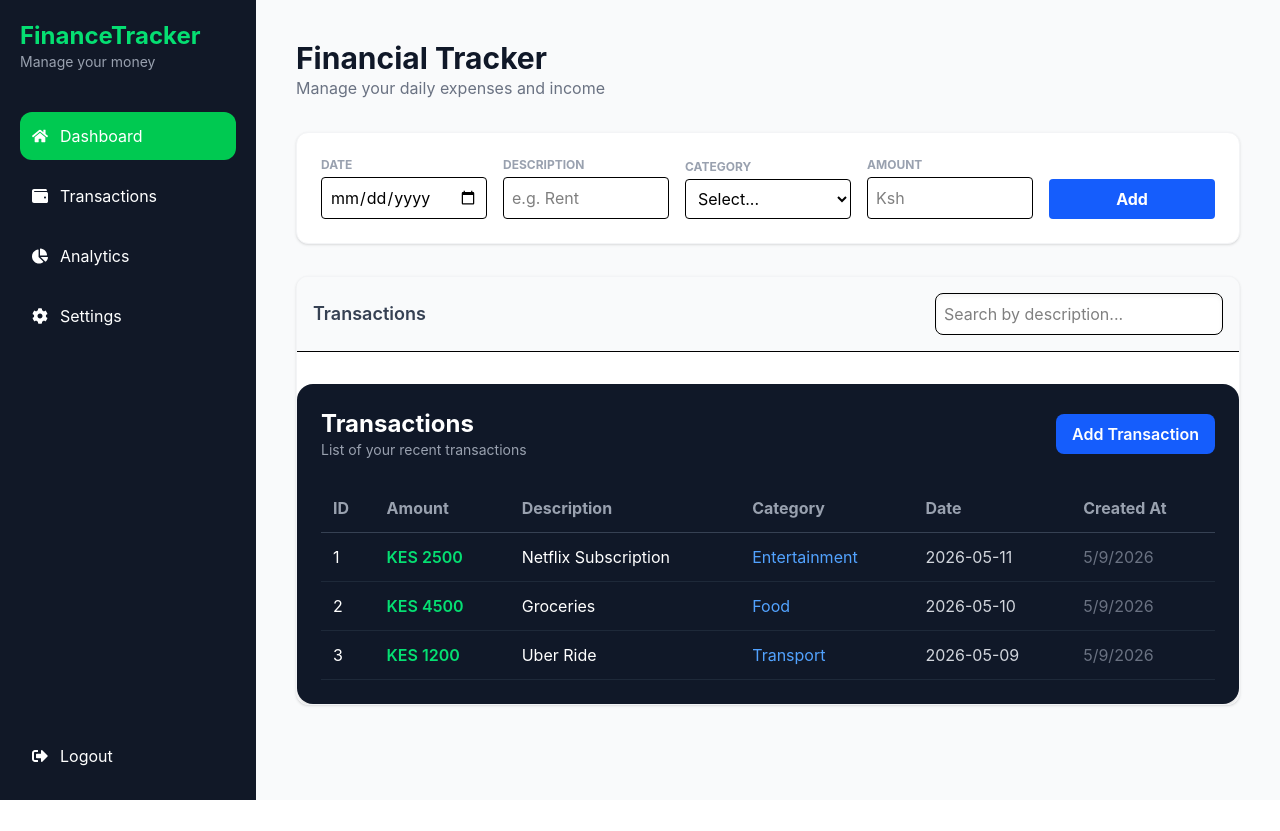
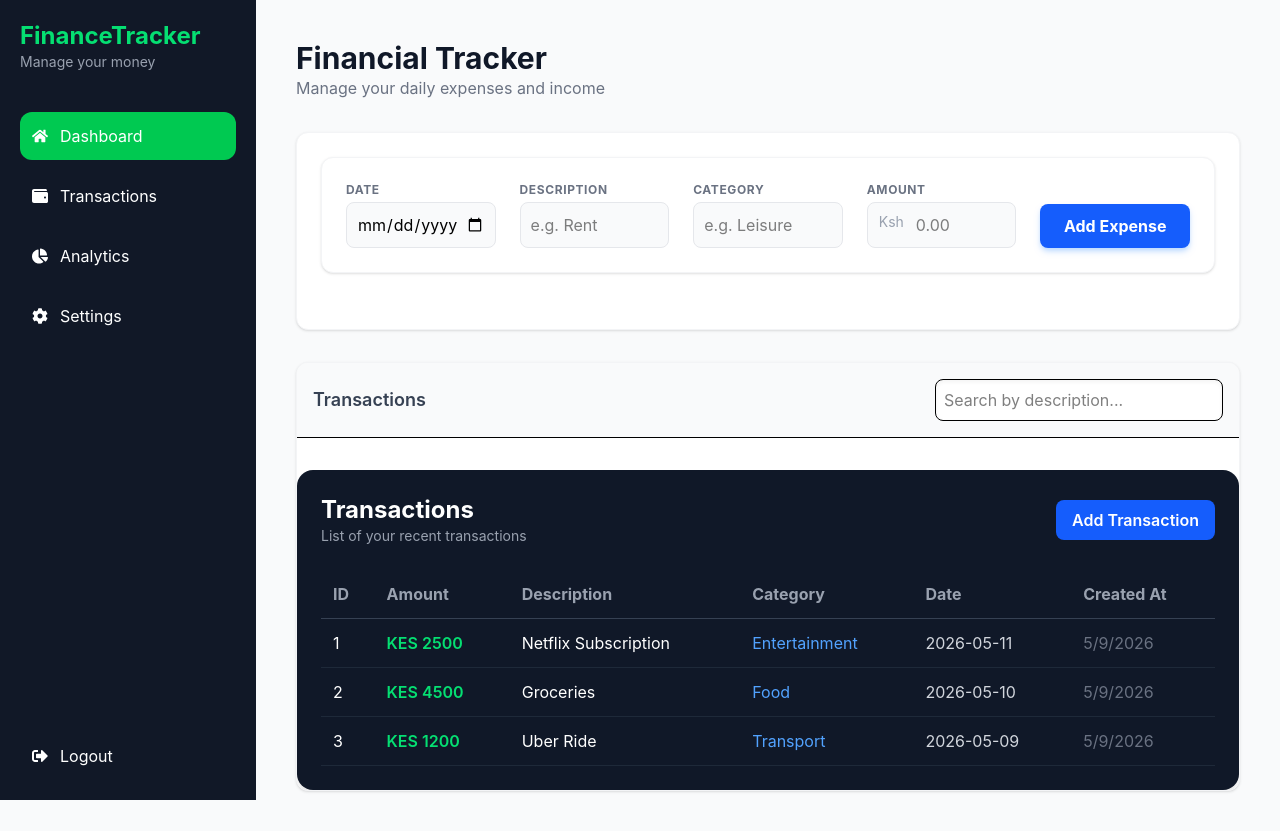
Before and after one commit to KINZU-17/Financial-Tracker, a React (Vite) app: page / in a window 1280 px wide. Before the commit the page ends 800 px from the top, so only its background shows below. Built offline with nearby package versions, Linux system fonts and the light colour scheme.

Commit message:
Minor Updates

```diff
--- a/src/Components/ExpenseForm.jsx
+++ b/src/Components/ExpenseForm.jsx
@@ -5,35 +5,76 @@ export default function ExpenseForm({ onAdd }) {
 
   const handleSubmit = (e) => {
     e.preventDefault();
-    if (!data.date || !data.description || !data.amount) return alert("Please fill all fields");
+    // Added category to the validation check since it's now a manual input
+    if (!data.date || !data.description || !data.category || !data.amount) {
+      return alert("Please fill all fields, including category");
+    }
     onAdd(data);
     setData({ date: "", description: "", category: "", amount: "" });
   };
 
   return (
-    <form onSubmit={handleSubmit} className="grid grid-cols-1 md:grid-cols-5 gap-4 items-end">
-      <div>
-        <label className="block text-xs font-bold uppercase text-gray-400 mb-1">Date</label>
-        <input type="date" value={data.date} onChange={(e) => setData({...data, date: e.target.value})} className="w-full p-2 border rounded" />
-      </div>
-      <div>
-        <label className="block text-xs font-bold uppercase text-gray-400 mb-1">Description</label>
-        <input type="text" placeholder="e.g. Rent" value={data.description} onChange={(e) => setData({...data, description: e.target.value})} className="w-full p-2 border rounded" />
-      </div>
-      <div>
-        <label className="block text-xs font-bold uppercase text-gray-400 mb-1">Category</label>
-        <select value={data.category} onChange={(e) => setData({...data, category: e.target.value})} className="w-full p-2 border rounded">
-          <option value="">Select...</option>
-          <option value="Food">Food</option>
-          <option value="Transport">Transport</option>
-          <option value="Education">Education</option>
-        </select>
-      </div>
-      <div>
-        <label className="block text-xs font-bold uppercase text-gray-400 mb-1">Amount</label>
-        <input type="number" placeholder="Ksh" value={data.amount} onChange={(e) => setData({...data, amount: e.target.value})} className="w-full p-2 border rounded" />
-      </div>
-      <button type="submit" className="bg-blue-600 text-white p-2 rounded font-bold hover:bg-blue-700">Add</button>
-    </form>
+    <div className="bg-white p-6 rounded-xl shadow-sm border border-gray-100 mb-8">
+      <form onSubmit={handleSubmit} className="grid grid-cols-1 md:grid-cols-2 lg:grid-cols-5 gap-6 items-end">
+
+        {/* Date Input */}
+        <div className="space-y-1">
+          <label className="block text-xs font-bold uppercase tracking-wider text-gray-500">Date</label>
+          <input
+            type="date"
+            value={data.date}
+            onChange={(e) => setData({...data, date: e.target.value})}
+            className="w-full p-2.5 bg-gray-50 border border-gray-200 rounded-lg focus:ring-2 focus:ring-blue-500 focus:border-transparent outline-none transition-all"
+          />
+        </div>
+
+        {/* Description Input */}
+        <div className="space-y-1">
+          <label className="block text-xs font-bold uppercase tracking-wider text-gray-500">Description</label>
+          <input
+            type="text"
+            placeholder="e.g. Rent"
+            value={data.description}
+            onChange={(e) => setData({...data, description: e.target.value})}
+            className="w-full p-2.5 bg-gray-50 border border-gray-200 rounded-lg focus:ring-2 focus:ring-blue-500 focus:border-transparent outline-none transition-all"
+          />
+        </div>
+
+        {/* Category Input (Changed from Select to Text) */}
+        <div className="space-y-1">
+          <label className="block text-xs font-bold uppercase tracking-wider text-gray-500">Category</label>
+          <input
+            type="text"
+            placeholder="e.g. Leisure"
+            value={data.category}
+            onChange={(e) => setData({...data, category: e.target.value})}
+            className="w-full p-2.5 bg-gray-50 border border-gray-200 rounded-lg focus:ring-2 focus:ring-blue-500 focus:border-transparent outline-none transition-all"
+          />
+        </div>
+
+        {/* Amount Input */}
+        <div className="space-y-1">
+          <label className="block text-xs font-bold uppercase tracking-wider text-gray-500">Amount</label>
+          <div className="relative">
+            <span className="absolute left-3 top-2.5 text-gray-400 text-sm">Ksh</span>
+            <input
+              type="number"
+              placeholder="0.00"
+              value={data.amount}
+              onChange={(e) => setData({...data, amount: e.target.value})}
+              className="w-full p-2.5 pl-12 bg-gray-50 border border-gray-200 rounded-lg focus:ring-2 focus:ring-blue-500 focus:border-transparent outline-none transition-all"
+            />
+          </div>
+        </div>
+
+        {/* Submit Button */}
+        <button
+          type="submit"
+          className="w-full bg-blue-600 text-white py-2.5 px-4 rounded-lg font-bold hover:bg-blue-700 active:scale-95 transition-all shadow-md shadow-blue-200"
+        >
+          Add Expense
+        </button>
+      </form>
+    </div>
   );
 }
--- /dev/null
+++ b/src/Components/SideBar/FaChartPie.jsx
@@ -0,0 +1,7 @@
+import React from 'react'
+
+export default function FaChartPie() {
+  return (
+    <div>FaChartPie</div>
+  )
+}
--- /dev/null
+++ b/src/Components/SideBar/FaCog.jsx
@@ -0,0 +1,7 @@
+import React from 'react'
+
+export default function FaCog() {
+  return (
+    <div>FaCog</div>
+  )
+}
--- /dev/null
+++ b/src/Components/SideBar/FaHome.jsx
@@ -0,0 +1,7 @@
+import React from 'react'
+
+export default function FaHome() {
+  return (
+    <div>FaHome</div>
+  )
+}
--- /dev/null
+++ b/src/Components/SideBar/FaSignOutAlt.jsx
@@ -0,0 +1,7 @@
+import React from 'react'
+
+export default function FaSignOutAlt() {
+  return (
+    <div>FaSignOutAlt</div>
+  )
+}
--- /dev/null
+++ b/src/Components/SideBar/FaWallet.jsx
@@ -0,0 +1,7 @@
+import React from 'react'
+
+export default function FaWallet() {
+  return (
+    <div>FaWallet</div>
+  )
+}
```
